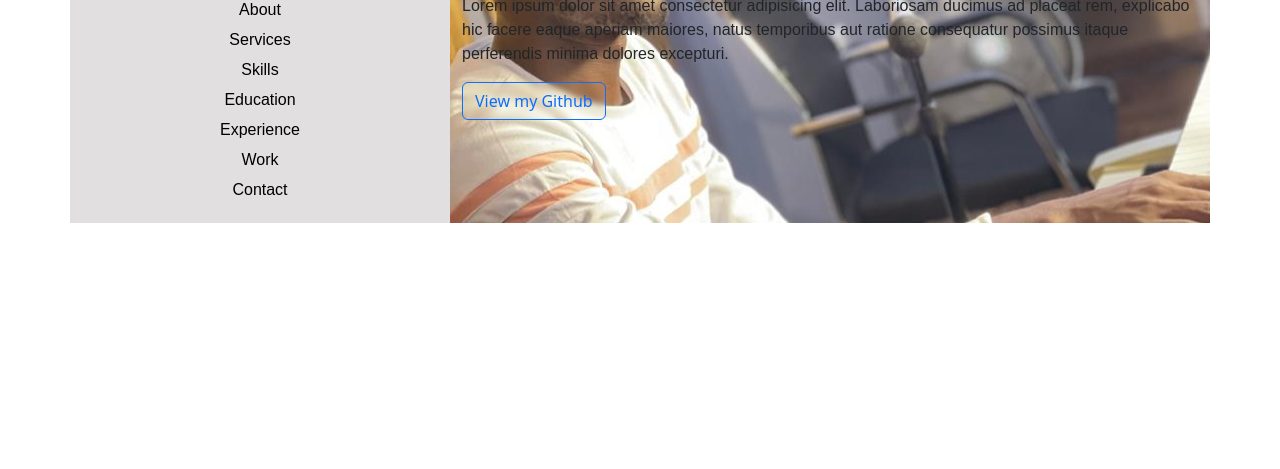
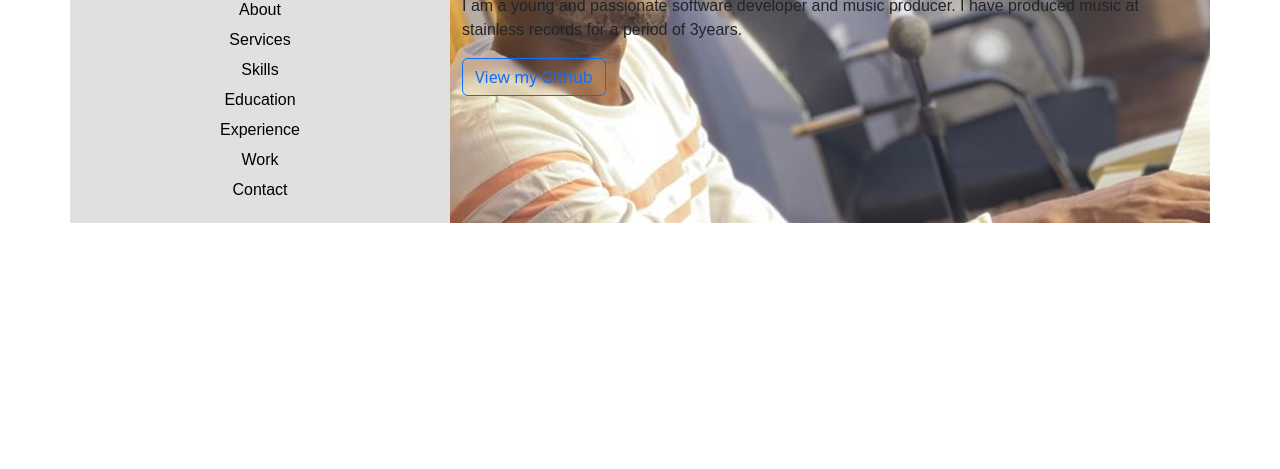
Before and after one commit to chordflux/Personal_website, a plain HTML site: page index.html in a window 1280 px wide. Shown: the part 331-800 px from the top of the page. Drawn offline with nearby package versions, Linux system fonts and the light colour scheme.

Commit message:
Update index.html

```diff
--- a/index.html
+++ b/index.html
@@ -98,7 +98,9 @@
             <div class="two col-md-8">
                 <div>
                     <h1>I am<br/>a Designer</h1>
-                    <p>Lorem ipsum dolor sit amet consectetur adipisicing elit. Laboriosam ducimus ad placeat rem, explicabo hic facere eaque aperiam maiores, natus temporibus aut ratione consequatur possimus itaque perferendis minima dolores excepturi.</p>
+                    <p> I am a young and passionate software developer and music producer.
+                        I have produced music at stainless records for a period of 3years.
+                    </p>
                 <button type="button" class="btn btn-outline-primary"><a href="#">View my Github</a></button>
                 </div>
             </div>
```
